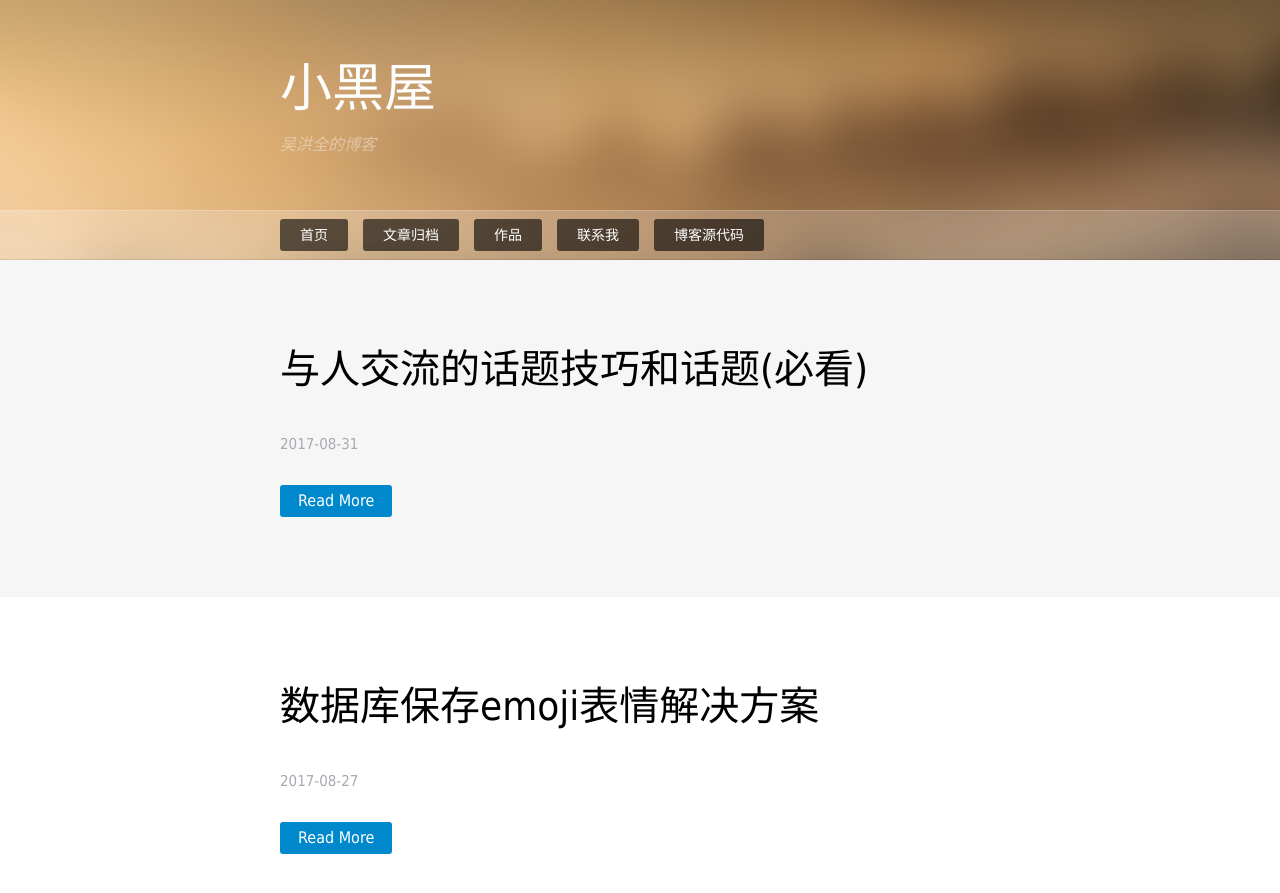
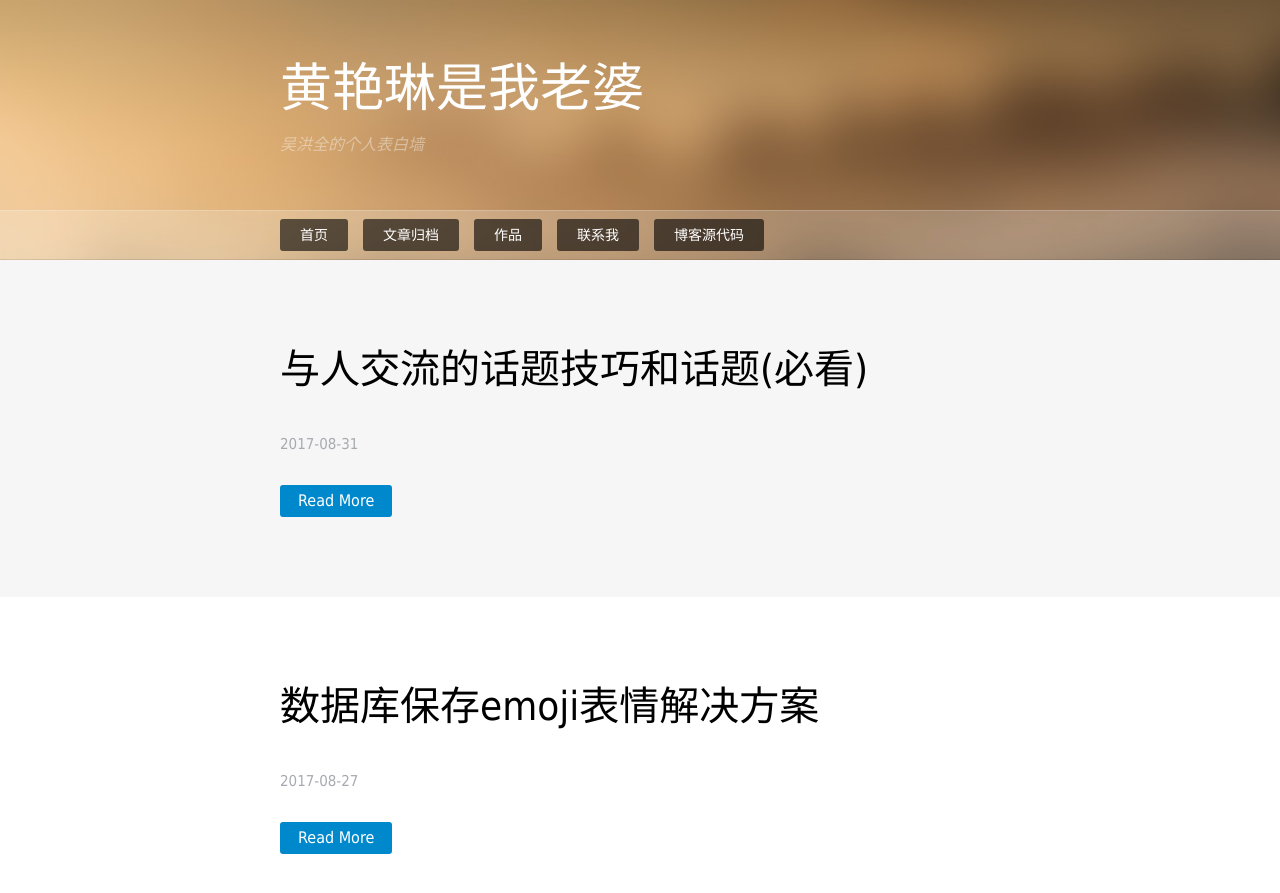
Before and after one commit to GeowindWu/GeowindWu.github.io, a Jekyll site: the page built from index.html, in a window 1280 px wide and 900 px high. Shown: the top 893 px of the window. Built offline with Jekyll 4.4.1, drawn with Linux system fonts in a browser that asks for light colours; nearby versions of some CDN libraries; some web fonts are replaced; the list of posts is cut into pages by our own code.

Commit message:
change blog title

```diff
--- a/_config.yml
+++ b/_config.yml
@@ -44,8 +44,8 @@ timezone:      null
 
 
 #站点基础配置
-title: 小黑屋
-subTitle: 吴洪全的博客
+title: 黄艳琳是我老婆
+subTitle: 吴洪全的个人表白墙
 description: 它是基于 Jekyll 搭建起来的。记录所学知识,完美
 url: https://geowindwu.github.io
 feed: /atom.xml
```
